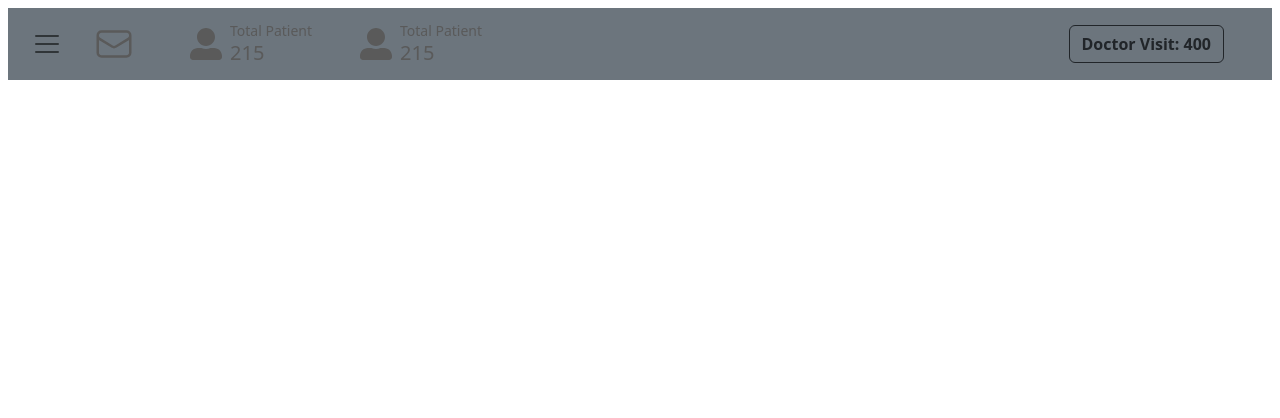
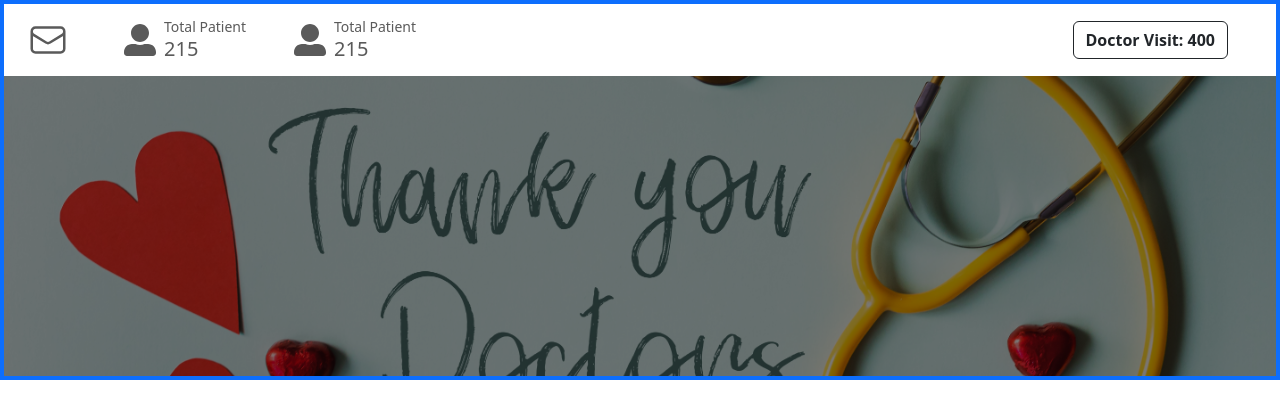
Before and after one commit to developermamoon/doctors-portal-lucid-hospital-patient-site, a React (Create React App) app: page / in a window 1280 px wide. Shown: the top 418 px of the page. Built offline with nearby package versions, Linux system fonts and the light colour scheme.

Commit message:
banner created

```diff
--- a/src/components/Layouts/Main.js
+++ b/src/components/Layouts/Main.js
@@ -5,7 +5,7 @@ import TopSide from '../TopSide/TopSide';
 
 const Main = () => {
     return (
-        <div className='p-2'>
+        <div className='bg-primary p-1'>
                 <TopSide></TopSide>
                 <Outlet></Outlet>
         </div>
--- /dev/null
+++ b/src/components/TopSide/Banner.css
@@ -0,0 +1,18 @@
+.banner-image{
+    position: relative;
+}
+
+.banner-image img{
+    width: 100%;
+    height: 300px;
+    object-fit: cover;
+}
+
+.black-shadow{
+    background-color: black;
+    opacity: 50%;
+    color: black;
+    position: absolute;
+    height: 100%;
+    width: 100%;
+}
--- /dev/null
+++ b/src/components/TopSide/Banner.js
@@ -0,0 +1,14 @@
+import React from 'react';
+import banner from '../../images/banner.jpg'
+import './Banner.css'
+
+const Banner = () => {
+    return (
+        <div className='banner-image'>
+            <div className='black-shadow'></div>
+            <img src={banner} alt="" />
+        </div>
+    );
+};
+
+export default Banner;
--- a/src/components/TopSide/TopSide.js
+++ b/src/components/TopSide/TopSide.js
@@ -6,12 +6,14 @@ import Offcanvas from 'react-bootstrap/Offcanvas';
 import { HiOutlineEnvelope } from "react-icons/hi2";
 import { FaUserAlt } from "react-icons/fa";
 import { Button } from 'react-bootstrap';
+import Banner from './Banner';
 
 const TopSide = () => {
     return (
-        <div className='d-flex justify-content-between align-items-center bg-secondary py-2'>
+        <div>
+            <div className='d-flex justify-content-between align-items-center bg-white py-2'>
                 <div className="d-flex align-items-center">
-                <div className='toggleSidebar'>
+                    <div className='toggleSidebar d-lg-none'>
                         {[false].map((expand) => (
                             <Navbar key={expand} expand={expand} className="">
                                 <Container fluid>
@@ -48,12 +50,12 @@ const TopSide = () => {
                         ))}
                     </div>
 
-                <div className="envelope m-2" style={{ color: "#5A5A5A" }}>
+                    <div className="envelope m-2 ms-md-4" style={{ color: "#5A5A5A" }}>
                         <HiOutlineEnvelope className='fs-1'></HiOutlineEnvelope>
                     </div>
 
                     <div className="user1 d-flex" style={{ color: "#5A5A5A" }}>
-                    <FaUserAlt className='fs-2 ms-5 my-2'></FaUserAlt>
+                        <FaUserAlt className='fs-2 ms-3 ms-md-5 my-2'></FaUserAlt>
                         <div className='ms-2'>
                             <p className='mb-0' style={{ fontSize: "14px" }}>Total Patient</p>
                             <h5 className='m-0 p-0'>215</h5>
@@ -62,7 +64,7 @@ const TopSide = () => {
 
 
                     <div className="user2 d-flex" style={{ color: "#5A5A5A" }}>
-                    <FaUserAlt className='fs-2 ms-5 my-2'></FaUserAlt>
+                        <FaUserAlt className='fs-2 ms-3 ms-md-5 my-2'></FaUserAlt>
                         <div className='ms-2'>
                             <p className='mb-0' style={{ fontSize: "14px" }}>Total Patient</p>
                             <h5 className='m-0 p-0'>215</h5>
@@ -75,6 +77,9 @@ const TopSide = () => {
                 </div>
 
             </div>
+
+            <Banner></Banner>
+        </div>
     );
 };
 
```
Also changed, not shown: src/images/banner.jpg (added). Lines whose indentation alone changed are shown as unchanged.
